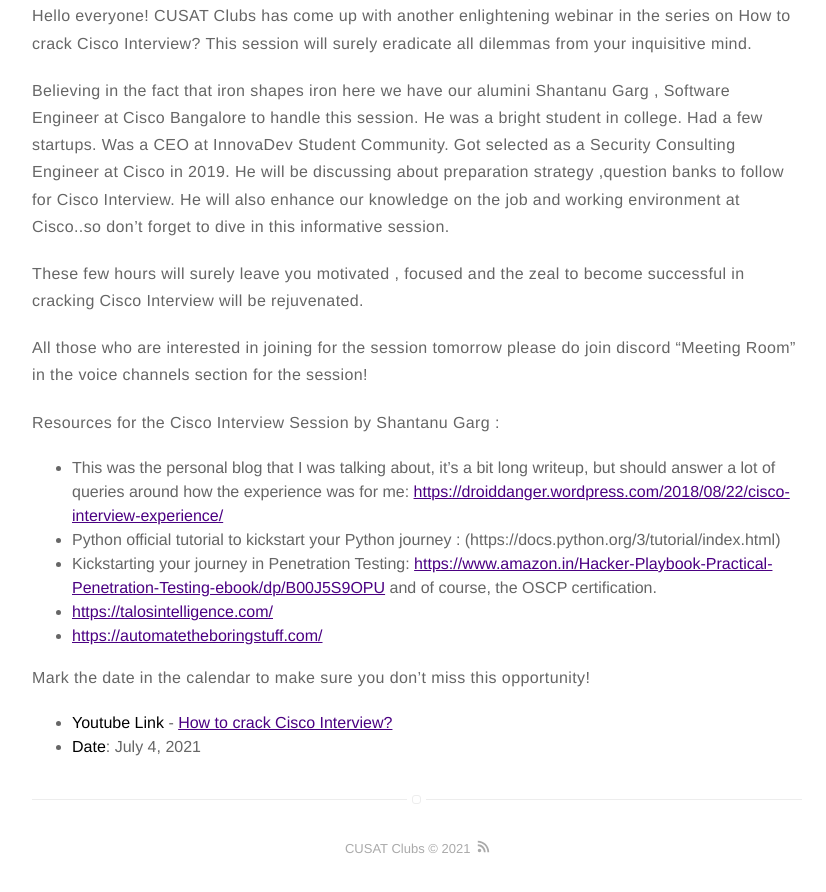
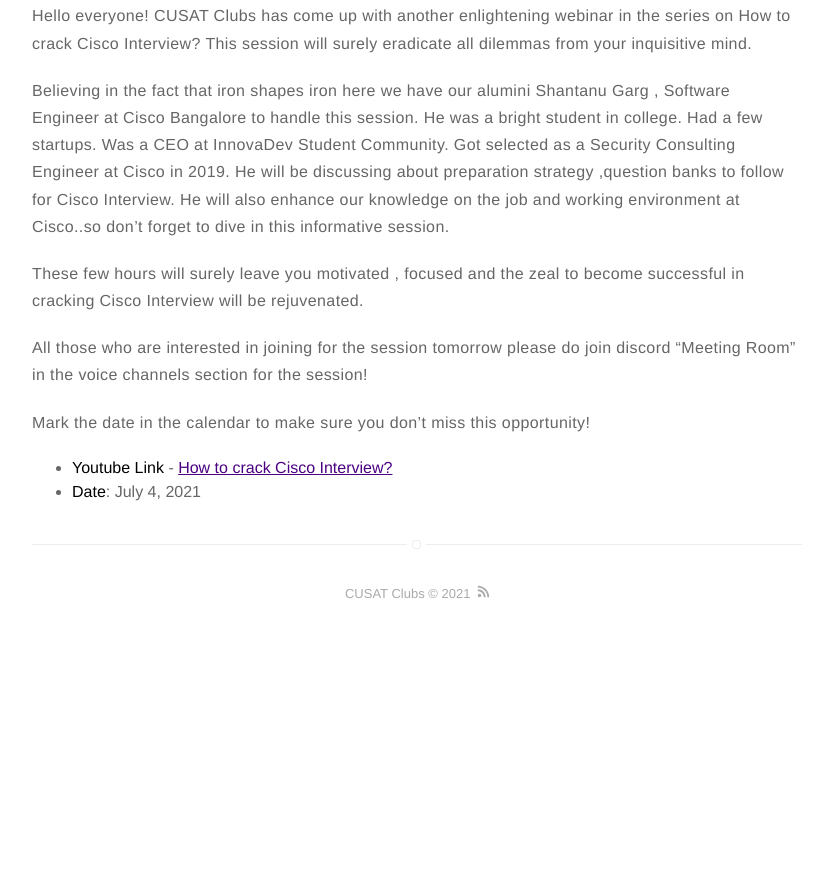
Before and after one commit to cusat-clubs/cusat-clubs.github.io, a Jekyll site: the page built from talks.md, in a window 1280 px wide and 900 px high, scrolled down 7299 px. Shown: the top 892 px of the window, without its empty margins (223-1049 px from the left). Built offline with Jekyll 4.4.1, drawn with Linux system fonts in a browser that asks for light colours; after the commit the page ends 7944 px from its top, so only the background shows below that.

Commit message:
Updated Bugs in session 8

```diff
--- a/talks.md
+++ b/talks.md
@@ -136,13 +136,6 @@
 
 All those who are interested in joining for the session tomorrow please do join discord “Meeting Room” in the voice channels section  for the session!
 
-Resources for the Cisco Interview Session by Shantanu Garg :
-
-- This was the personal blog that I was talking about, it's a bit long writeup, but should answer a lot of queries around how the experience was for me: [https://droiddanger.wordpress.com/2018/08/22/cisco-interview-experience/](https://droiddanger.wordpress.com/2018/08/22/cisco-interview-experience/)
-- Python official tutorial to kickstart your Python journey : (https://docs.python.org/3/tutorial/index.html)
-- Kickstarting your journey in Penetration Testing: [https://www.amazon.in/Hacker-Playbook-Practical-Penetration-Testing-ebook/dp/B00J5S9OPU](https://www.amazon.in/Hacker-Playbook-Practical-Penetration-Testing-ebook/dp/B00J5S9OPU) and of course, the OSCP certification.
-- [https://talosintelligence.com/](https://talosintelligence.com/)
-- [https://automatetheboringstuff.com/](https://automatetheboringstuff.com/)
 
 Mark the date in the calendar to make sure you don't miss this opportunity!
 
```
